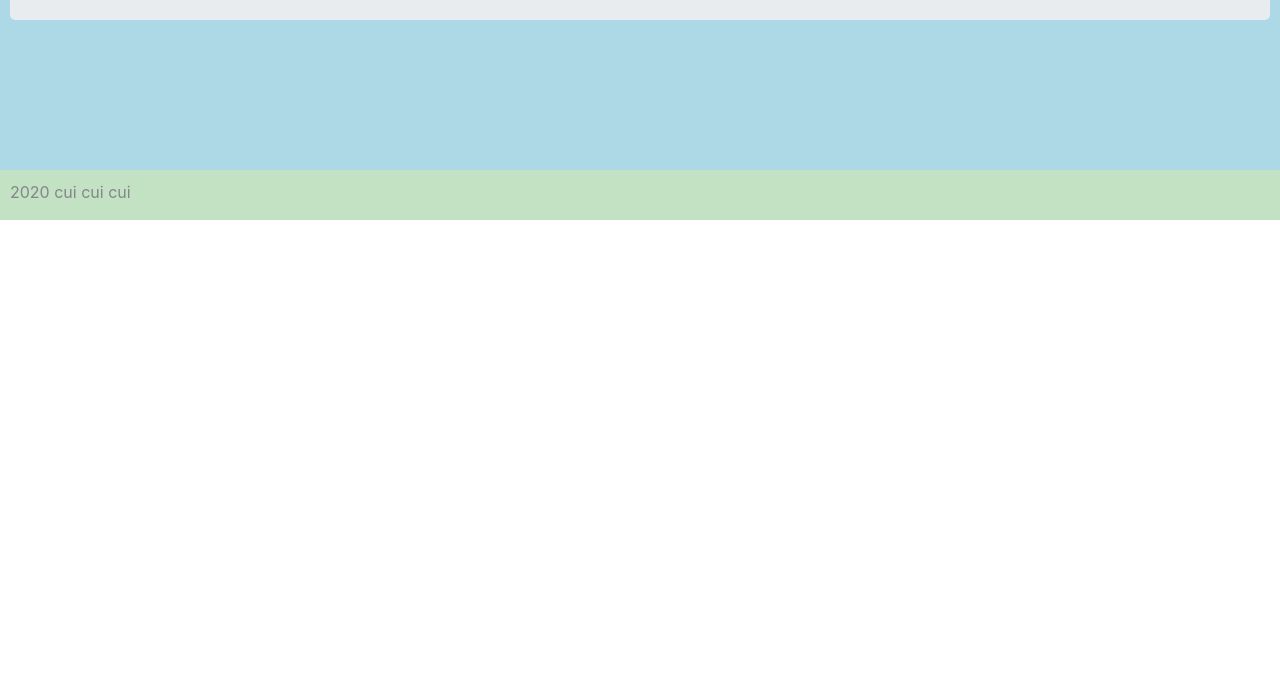
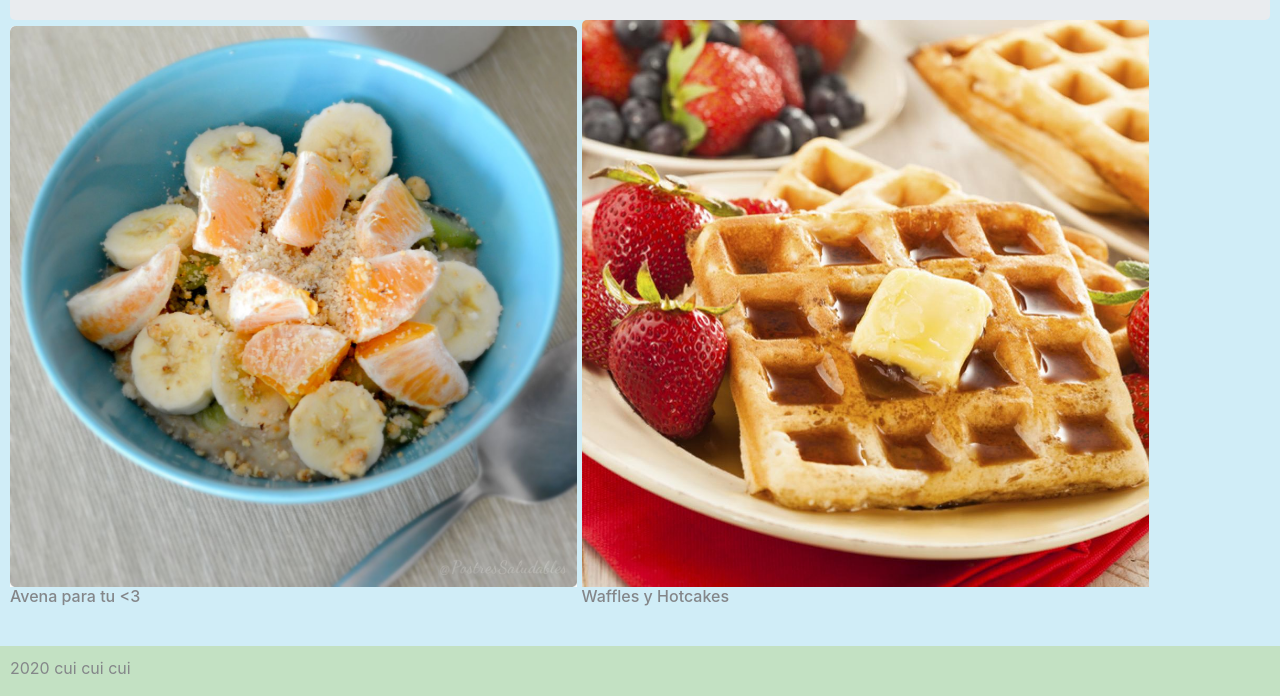
Before and after one commit to joysleepy/breakfastclub, a plain HTML site: page index.html in a window 1280 px wide. Shown: the part 580-1276 px from the top of the page. Before the commit the page ends 800 px from the top, so only its background shows below. Drawn offline with nearby package versions, Linux system fonts and the light colour scheme.

Commit message:
Header fix

```diff
--- a/css/index.scss
+++ b/css/index.scss
@@ -6,7 +6,7 @@ body{
     color: $light-dark-typo;
 
     div.item{
-        background: lightblue;
+        background: rgb(208, 237, 247);
         padding: 10px;
         //border: 1px solid red;
     }
@@ -87,6 +87,26 @@ body{
                     padding-right: 10px;
                 }
             }
+
+            #menucards{
+                .menucard{
+                    display: inline-block;
+                    height: 150px;
+                    width: 45%;
+
+                    figure{
+                        width: 100%;
+                        overflow: hidden;
+                        border-radius: 5px;
+                        img{
+                            width: 100%;
+                        }
+                        h2{
+                            font-size: 1em;
+                        }
+                    }
+                }
+            }
         }
 
         div#footer{
--- a/index.html
+++ b/index.html
@@ -30,6 +30,22 @@
                     <h1>Fresco y a tu puerta</h1>
                 </div>
             </div>
+
+            <div id="menucards">
+                <div class="menucard">
+                    <figure>
+                        <img src="./assets/img/slider/avena.jpg">
+                        <h2>Avena para tu <3</h2>
+                    </figure>
+                </div>
+
+                <div class="menucard">
+                    <figure>
+                        <img src="./assets/img/slider/waffles.jpg">
+                        <h2>Waffles y Hotcakes</h2>
+                    </figure>
+                </div>
+            </div>
         </div>
         <div class="item" id="footer">
             2020 cui cui cui
```
Also changed, not shown: css/index.css, 1 other file.
